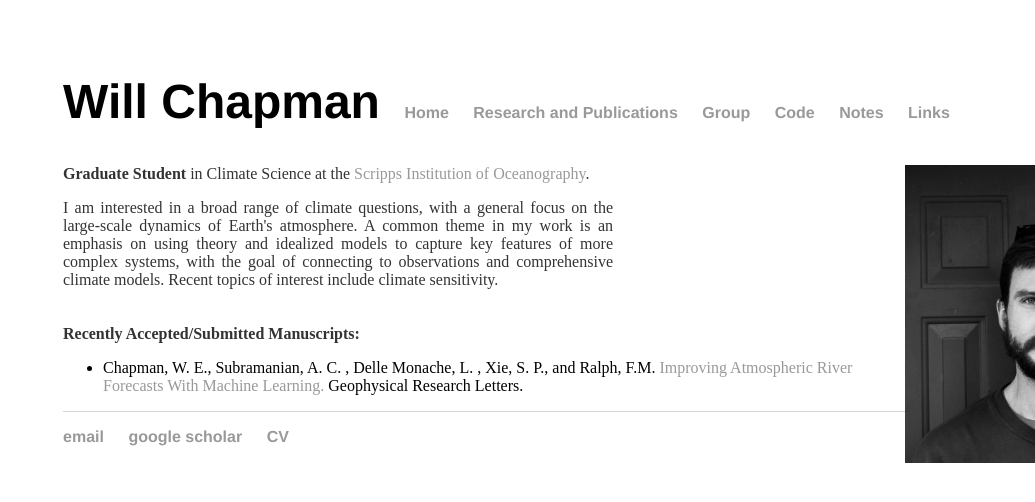
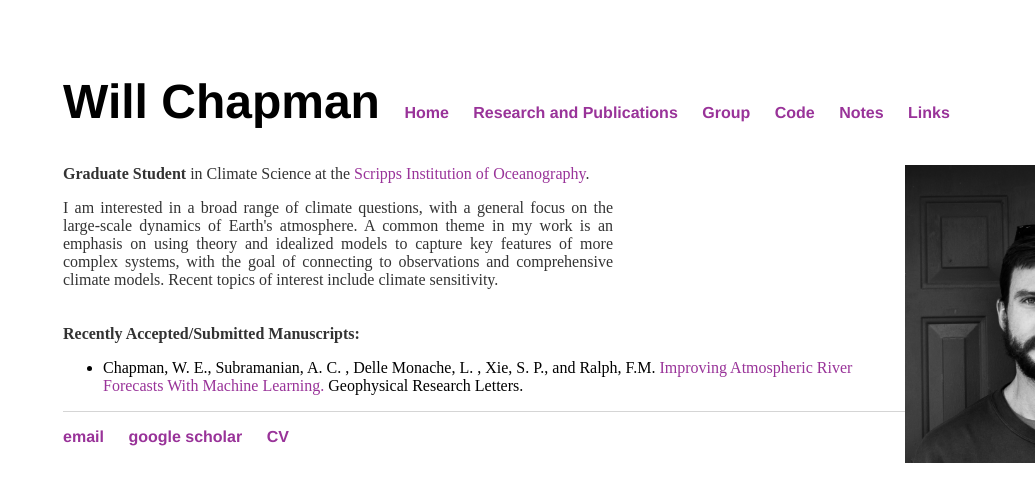
Before and after one commit to WillyChap/willychap_beta.github.io, a Jekyll site: the page built from index.html, in a window 1280 px wide. Shown: the top 502 px of the page, without its empty margins (245-1280 px from the left). Built offline with Jekyll 4.4.1, drawn with Linux system fonts in a browser that asks for light colours.

Commit message:
Update main.css

```diff
--- a/css/main.css
+++ b/css/main.css
@@ -15,7 +15,7 @@ nav ul li, footer ul li {
 }
 a {
     text-decoration: none;
-    color: #999;
+    color: #939;
 }
 a:hover {
     text-decoration: underline;
```
